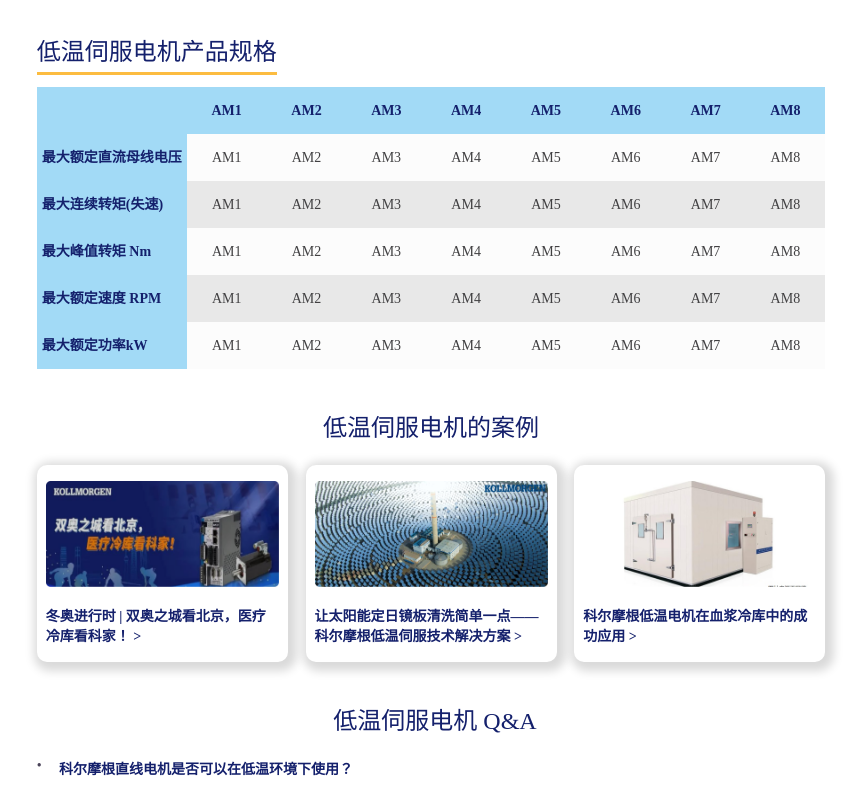
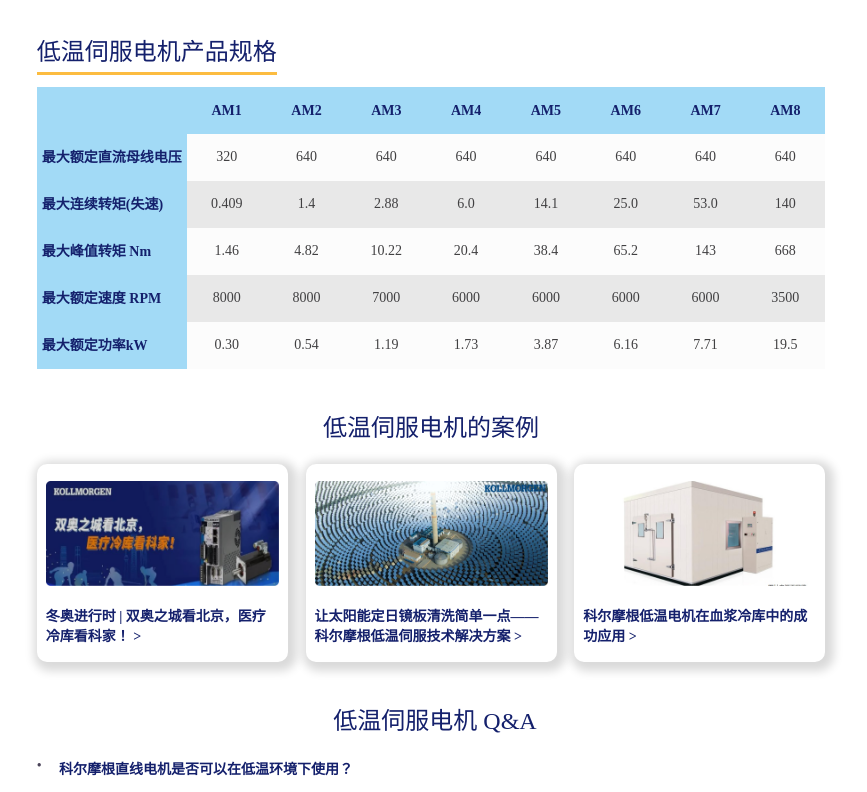
Before and after one commit to yunfeiyang0513/yunfeiyang0513.github.io, a plain HTML site: page kmlanding/index.html in a window 1280 px wide. Shown: the part 1340-2132 px from the top of the page, without its empty margins (205-1072 px from the left). Drawn offline with Linux system fonts and the light colour scheme; a web font is replaced by a local one.

Commit message:
提交代码

```diff
--- a/kmlanding/css/style.scss
+++ b/kmlanding/css/style.scss
@@ -10,8 +10,8 @@
   list-style-type: disc;
 }
 html,body {
-  width: 100%;
-  min-width: 600px;
+  width: 100vw;
+  min-width: 1200px;
 
 }
 
@@ -30,8 +30,11 @@ html,body {
       justify-content: center;
       align-items: center;
       width: 100%;
-      .title {
-        width: 4.52rem;
+      .page-title {
+        font-family: 'kmfont';
+        font-size: 40px;
+        font-weight: 700;
+        color: white;
       }
       .banner-img {
         width: 2.08rem
@@ -51,9 +54,9 @@ html,body {
       background-color: white;
       .block-left {
         flex: 1;
-        min-width: 3.17rem;
+        min-width: 22vw;
         img {
-          width: 3.17rem;
+          width: 22vw;
         }
       }
       .img-w {
@@ -72,6 +75,7 @@ html,body {
         font-size: 24px;
         color: #14206C;
         margin-bottom: .23rem;
+        white-space: nowrap;
       }
       .desc-t {
         font-size: 14px;
@@ -223,8 +227,11 @@ html,body {
 
   }
   .footer {
+    display: flex;
+    flex-direction: column;
+    justify-content: center;
     width: 100%;
-    padding: .44rem 2.81rem .44rem 2.72rem;
+    padding: 0 2.81rem 0 2.72rem;
     aspect-ratio: 2880 / 806;
     background-size: 100% 100%;
     background-image: url('../assets/images/footer.png');
--- a/kmlanding/index.html
+++ b/kmlanding/index.html
@@ -15,7 +15,7 @@
     <!-- banner -->
     <div class="banner">
         <div class="img-wrapper">
-            <img src="./assets/images/title.png" alt="" class="title"/>
+            <div class="page-title">科尔摩根-低温伺服电机</div>
             <img src="./assets/images/banner_img.png" alt="" class="banner-img"/>
             <img src="./assets/images/banner_img2.png" alt="" class="banner-img"/>
         </div>
@@ -60,7 +60,7 @@
         <div class="block-item">
             <div class="block-left img-w"><img src="./assets/images/img2.png" alt="" class="item"/></div>
             <div class="block-right">
-                <p class="desc-name">AKM 低温伺服电机</p>
+                <p class="desc-name">AKM 低温伺服电机的应用</p>
                 <ul class="desc-info">
                     <li>汽车测试</li>
                     <li>冷库搬运</li>
@@ -71,7 +71,7 @@
         </div>
         <div class="block-item">
             <div class="block-left">
-                <p class="desc-name">AKM 低温伺服电机</p>
+                <p class="desc-name">AKM 低温伺服电机的选型辅助工具</p>
                 <div class="desc-t">使用 AKM 性能曲线生成器，可以灵活设置以下变 量，确定电机在不同工作条件下的转矩速度曲线。
                     结合 MOTIONEERING选型软件，确保准确的低温 伺服电机选型，消除选型风险。
                 </div>
@@ -123,54 +123,54 @@
                         </div>
                         <div class="tb-body">
                             <div class="row-item">
-                                <div class="td-item">AM1</div>
-                                <div class="td-item">AM2</div>
-                                <div class="td-item">AM3</div>
-                                <div class="td-item">AM4</div>
-                                <div class="td-item">AM5</div>
-                                <div class="td-item">AM6</div>
-                                <div class="td-item">AM7</div>
-                                <div class="td-item">AM8</div>
+                                <div class="td-item">320</div>
+                                <div class="td-item">640</div>
+                                <div class="td-item">640</div>
+                                <div class="td-item">640</div>
+                                <div class="td-item">640</div>
+                                <div class="td-item">640</div>
+                                <div class="td-item">640</div>
+                                <div class="td-item">640</div>
                             </div>
                             <div class="row-item">
-                                <div class="td-item">AM1</div>
-                                <div class="td-item">AM2</div>
-                                <div class="td-item">AM3</div>
-                                <div class="td-item">AM4</div>
-                                <div class="td-item">AM5</div>
-                                <div class="td-item">AM6</div>
-                                <div class="td-item">AM7</div>
-                                <div class="td-item">AM8</div>
+                                <div class="td-item">0.409</div>
+                                <div class="td-item">1.4</div>
+                                <div class="td-item">2.88</div>
+                                <div class="td-item">6.0</div>
+                                <div class="td-item">14.1</div>
+                                <div class="td-item">25.0</div>
+                                <div class="td-item">53.0</div>
+                                <div class="td-item">140</div>
                             </div>
                             <div class="row-item">
-                                <div class="td-item">AM1</div>
-                                <div class="td-item">AM2</div>
-                                <div class="td-item">AM3</div>
-                                <div class="td-item">AM4</div>
-                                <div class="td-item">AM5</div>
-                                <div class="td-item">AM6</div>
-                                <div class="td-item">AM7</div>
-                                <div class="td-item">AM8</div>
+                                <div class="td-item">1.46</div>
+                                <div class="td-item">4.82</div>
+                                <div class="td-item">10.22</div>
+                                <div class="td-item">20.4</div>
+                                <div class="td-item">38.4</div>
+                                <div class="td-item">65.2</div>
+                                <div class="td-item">143</div>
+                                <div class="td-item">668</div>
                             </div>
                             <div class="row-item">
-                                <div class="td-item">AM1</div>
-                                <div class="td-item">AM2</div>
-                                <div class="td-item">AM3</div>
-                                <div class="td-item">AM4</div>
-                                <div class="td-item">AM5</div>
-                                <div class="td-item">AM6</div>
-                                <div class="td-item">AM7</div>
-                                <div class="td-item">AM8</div>
+                                <div class="td-item">8000</div>
+                                <div class="td-item">8000</div>
+                                <div class="td-item">7000</div>
+                                <div class="td-item">6000</div>
+                                <div class="td-item">6000</div>
+                                <div class="td-item">6000</div>
+                                <div class="td-item">6000</div>
+                                <div class="td-item">3500</div>
                             </div>
                             <div class="row-item">
-                                <div class="td-item">AM1</div>
-                                <div class="td-item">AM2</div>
-                                <div class="td-item">AM3</div>
-                                <div class="td-item">AM4</div>
-                                <div class="td-item">AM5</div>
-                                <div class="td-item">AM6</div>
-                                <div class="td-item">AM7</div>
-                                <div class="td-item">AM8</div>
+                                <div class="td-item">0.30</div>
+                                <div class="td-item">0.54</div>
+                                <div class="td-item">1.19</div>
+                                <div class="td-item">1.73</div>
+                                <div class="td-item">3.87</div>
+                                <div class="td-item">6.16</div>
+                                <div class="td-item">7.71</div>
+                                <div class="td-item">19.5</div>
                             </div>
                         </div>
                     </div>
```
Also changed, not shown: kmlanding/css/style.css.
